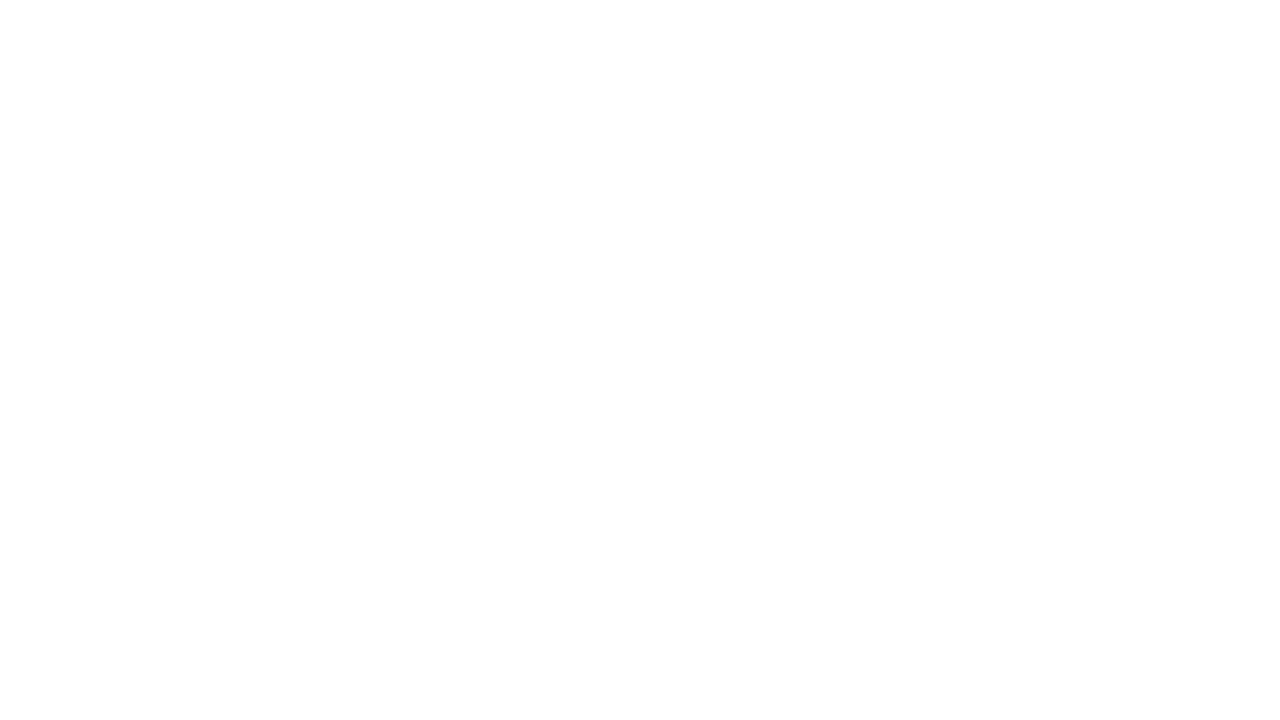
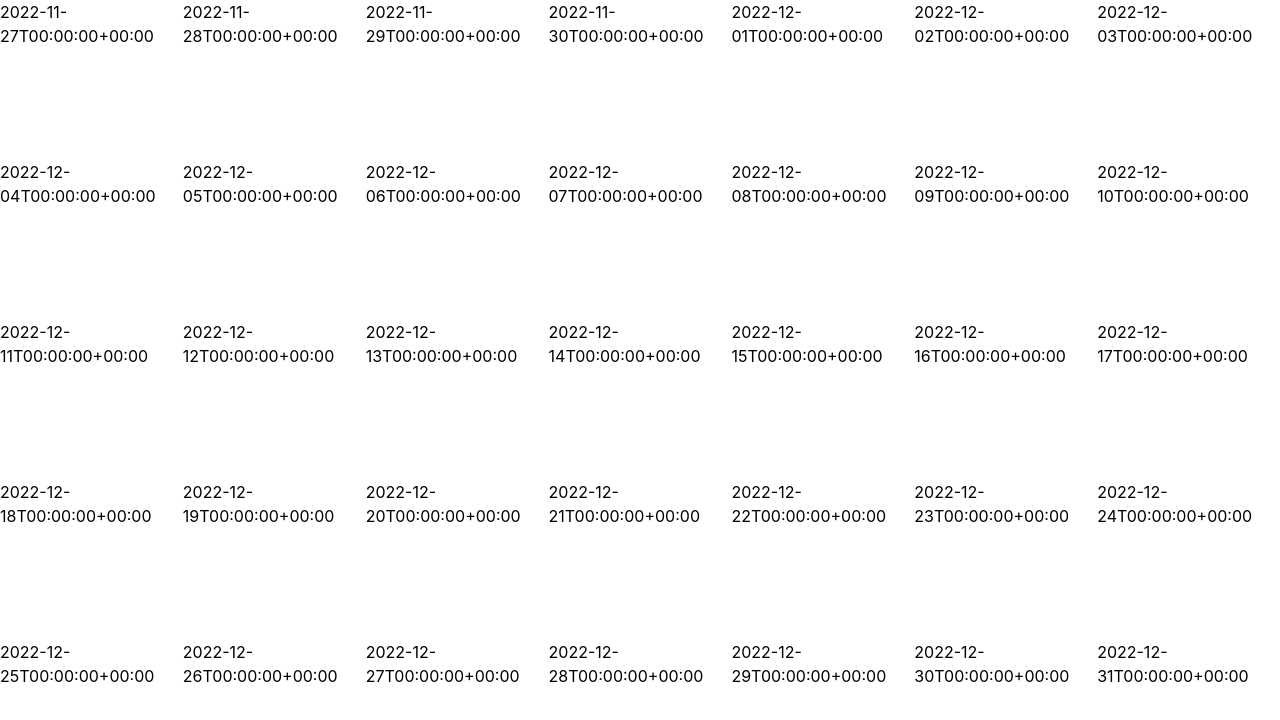
Before and after one commit to Siful-Bappy/Google-Calendar-Project, a React (Create React App) app: page / in a window 1280 px wide. Shown: the top 720 px of the page. Built offline with nearby package versions, Linux system fonts and the light colour scheme.

Commit message:
formating date is been displayed

```diff
--- a/src/App.js
+++ b/src/App.js
@@ -4,16 +4,18 @@ import "./App.css";
 import CalendarHeader from "./components/CalendarHeader";
 import Sidebar from "./components/Sidebar";
 import Month from "./components/Month";
+import { useState } from "react";
 
 
 function App() {
-  console.table(getMonth());
+  // console.table(getMonth());
+  const [currentMonth, setCurrentMonth] = useState(getMonth());
   return (
     <div className="h-screen flex flex-col">
       <CalendarHeader></CalendarHeader>
       <div className="flex flex-1">
         <Sidebar></Sidebar>
-        <Month></Month>
+        <Month month={currentMonth}></Month>
       </div>
     </div>
   );
--- /dev/null
+++ b/src/components/Day.js
@@ -0,0 +1,12 @@
+import React from 'react';
+
+const Day = ({day}) => {
+    console.log(day)
+    return (
+        <div>
+            <h3>{day.format()}</h3>
+        </div>
+    );
+};
+
+export default Day;
--- /dev/null
+++ b/src/components/Day2.js
@@ -0,0 +1,11 @@
+import React from 'react';
+
+const Day2 = () => {
+    return (
+        <div>
+            <h3>This is day two</h3>
+        </div>
+    );
+};
+
+export default Day2;
--- a/src/components/Month.js
+++ b/src/components/Month.js
@@ -1,9 +1,18 @@
 import React from 'react';
+import Day from './Day';
+// import Day2 from './Day2';
 
-const Month = () => {
+const Month = ({month}) => {
+    // console.log(month)
     return (
-        <div>
-
+        <div className='flex-1 grid grid-cols-7 grid-rows-5'>
+            {
+                month.map(row => {
+                    return row.map(day => {
+                        return <Day day={day}></Day>
+                    })
+                })
+            }
         </div>
     );
 };
```
